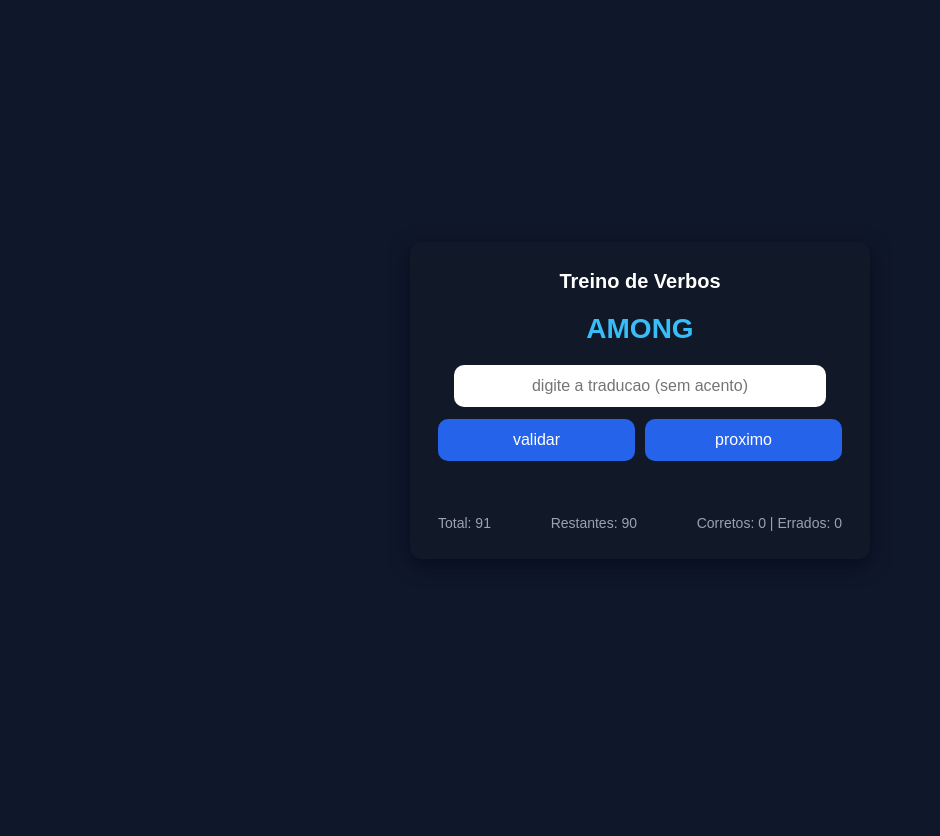
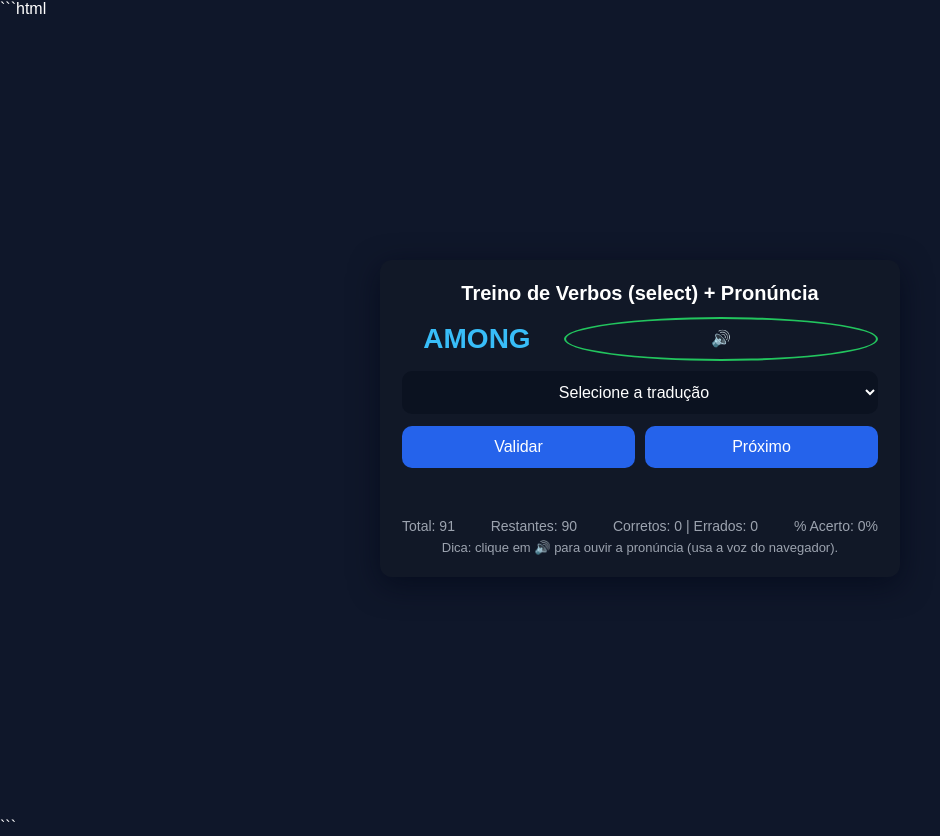
Before and after one commit to douglasbarbosasp/treinamentolist, a plain HTML site: page index.html in a window 1280 px wide. Shown: the whole page, without its empty margins (0-940 px from the left). Before the commit the page ends 800 px from the top, so only its background shows below. Drawn offline with Linux system fonts and the light colour scheme.

Commit message:
Update index.html

````diff
--- a/index.html
+++ b/index.html
@@ -1,107 +1,82 @@
+```html
 <!DOCTYPE html>
 <html lang="pt-BR">
 <head>
-<meta charset="UTF-8" />
-<meta name="viewport" content="width=device-width, initial-scale=1.0"/>
-<title>Treino da List</title>
+<meta charset="utf-8" />
+<meta name="viewport" content="width=device-width,initial-scale=1" />
+<title>Treino de Verbos - Combo + Áudio</title>
 <style>
-  /* layout responsivo e cores sem acento */
   :root{
-    --bg:#0f172a; --card:#111827; --accent:#38bdf8; --btn:#2563eb; --btn-hover:#1e40af;
+    --bg:#0f172a; --card:#111827; --accent:#38bdf8;
+    --btn:#2563eb; --btn-hover:#1e40af; --ok:#22c55e; --err:#ef4444;
   }
-  html,body{height:100%;margin:0;padding:0;overflow-x:hidden;}
-  body{
-    font-family:Arial,Helvetica,sans-serif;
-    background:var(--bg);
-    color:#fff;
-    display:flex;
-    align-items:center;
-    justify-content:center;
-    padding:20px;
-    box-sizing:border-box;
-  }
-  .container{
-    width:100%;
-    max-width:460px;
-    background:var(--card);
-    border-radius:12px;
-    padding:28px;
-    box-sizing:border-box;
-    box-shadow:0 6px 20px rgba(2,6,23,0.6);
-    text-align:center;
-  }
-  h1{font-size:20px;margin:0 0 8px}
-  #verbDisplay{
-    font-size:28px;
-    font-weight:700;
-    color:var(--accent);
-    margin:18px 0;
-    min-height:36px;
-    display:flex;
-    align-items:center;
-    justify-content:center;
-  }
-  input[type="text"]{
-    width:92%;
-    max-width:420px;
-    padding:12px 14px;
-    border-radius:10px;
-    border:none;
-    font-size:16px;
-    text-align:center;
-    outline:none;
-    box-sizing:border-box;
-    margin:0 auto;
-  }
+  html,body{height:100%;margin:0;padding:0;font-family:Arial,Helvetica,sans-serif;background:var(--bg);color:#fff}
+  .wrap{min-height:100vh;display:flex;align-items:center;justify-content:center;padding:20px;box-sizing:border-box}
+  .container{width:100%;max-width:520px;background:var(--card);border-radius:12px;padding:22px;box-sizing:border-box;box-shadow:0 8px 30px rgba(2,6,23,0.6);text-align:center}
+  h1{margin:0 0 12px;font-size:20px}
+  #verbArea{display:flex;align-items:center;justify-content:center;gap:12px;margin-bottom:10px}
+  #verbDisplay{font-weight:700;font-size:28px;color:var(--accent);min-width:150px}
+  .playBtn{background:transparent;border:2px solid var(--ok);color:var(--ok);width:44px;height:44px;border-radius:50%;cursor:pointer;font-size:16px;display:inline-flex;align-items:center;justify-content:center}
+  .playBtn:active{transform:scale(.98)}
+  select{width:100%;padding:12px;border-radius:10px;border:none;font-size:16px;background:#0b1220;color:#fff;text-align:center}
   .controls{display:flex;gap:10px;margin-top:12px;flex-wrap:wrap}
-  button{
-    flex:1;
-    min-width:120px;
-    padding:12px 14px;
-    border-radius:10px;
-    border:none;
-    background:var(--btn);
-    color:#fff;
-    font-size:16px;
-    cursor:pointer;
-  }
+  button{flex:1;min-width:120px;padding:12px;border-radius:10px;border:none;background:var(--btn);color:#fff;font-size:16px;cursor:pointer}
   button:hover{background:var(--btn-hover)}
-  #feedback{margin-top:14px;font-weight:700;min-height:26px}
-  #counters{margin-top:14px;color:#9ca3af;font-size:14px;display:flex;justify-content:space-between;gap:10px;flex-wrap:wrap}
-  .green{color:#22c55e}
-  .red{color:#ef4444}
-
-  @media(max-width:480px){
+  #feedback{margin-top:12px;font-weight:700;min-height:24px}
+  #counters{margin-top:14px;color:#9ca3af;font-size:14px;display:flex;justify-content:space-between;gap:8px;flex-wrap:wrap}
+  .green{color:var(--ok)}
+  .red{color:var(--err)}
+  .small{font-size:13px;color:#9ca3af;margin-top:6px}
+  @media(max-width:520px){
     #verbDisplay{font-size:22px}
-    button{font-size:15px;padding:10px}
-    input[type="text"]{font-size:15px;padding:10px}
+    .playBtn{width:40px;height:40px}
   }
 </style>
 </head>
 <body>
-  <div class="container" role="main">
-    <h1>Treino de Verbos</h1>
+<div class="wrap">
+  <main class="container" role="main" aria-labelledby="title">
+    <h1 id="title">Treino de Verbos (select) + Pronúncia</h1>
 
-    <div id="verbDisplay">carregando...</div>
+    <div id="verbArea" aria-live="polite">
+      <div id="verbDisplay" aria-atomic="true">carregando...</div>
+      <button id="playAudio" class="playBtn" title="Ouvir pronúncia" aria-label="Ouvir pronúncia">🔊</button>
+    </div>
 
-    <input id="answerInput" type="text" placeholder="digite a traducao (sem acento)" autocomplete="off" />
+    <label for="answerSelect" class="sr-only" style="display:none">Escolha a tradução</label>
+    <select id="answerSelect" aria-label="Opções de tradução">
+      <option value="">Selecione a tradução</option>
+    </select>
 
     <div class="controls">
-      <button id="validateBtn">validar</button>
-      <button id="nextBtn">proximo</button>
+      <button id="validateBtn">Validar</button>
+      <button id="nextBtn">Próximo</button>
     </div>
 
-    <div id="feedback" aria-live="polite"></div>
+    <div id="feedback" role="status" aria-live="polite"></div>
 
     <div id="counters">
       <div>Total: <span id="totalCount">0</span></div>
       <div>Restantes: <span id="remainingCount">0</span></div>
       <div>Corretos: <span id="scoreCorrect">0</span> | Errados: <span id="scoreWrong">0</span></div>
+      <div>% Acerto: <span id="percent">0%</span></div>
     </div>
-  </div>
+
+    <div class="small">Dica: clique em 🔊 para ouvir a pronúncia (usa a voz do navegador).</div>
+  </main>
+</div>
 
 <script>
-// ========== LISTA DE VERBOS (sem acento) ==========
+/*
+  Código completo:
+  - Banco com (base) de palavras (coloquei a lista do seu exemplo original)
+  - Select com 5 opções (1 correta + 4 erradas únicas)
+  - Botão de áudio usando speechSynthesis
+  - Cálculo de porcentagem baseado em respostas válidas
+  - Reembaralha e não repete até esgotar; quando esgotar, reinicia
+*/
+
+// === LISTA COMPLETA (copiar / ajustar conforme necessidade) ===
 const verbos = [
   { eng: "ABLE", pt: "CAPAZ" },
   { eng: "ABOUT", pt: "SOBRE" },
@@ -154,7 +129,7 @@ const verbos = [
   { eng: "ANYTHING", pt: "QUALQUER COISA" },
   { eng: "ANYWHERE", pt: "EM QUALQUER LUGAR" },
   { eng: "ANYONE", pt: "ALGUÉM" },
-  { eng: "APART", pt: "À PARTE" },
+  { eng: "APART", pt: "A PAR" },
   { eng: "APPEAR", pt: "APARECER" },
   { eng: "APPLY", pt: "APLICAR" },
   { eng: "FOR", pt: "DURANTE" },
@@ -188,7 +163,7 @@ const verbos = [
   { eng: "ON BEHALF OF", pt: "EM NOME DE" },
   { eng: "BEHAVIOR", pt: "COMPORTAMENTO" },
   { eng: "BEHIND", pt: "ATRÁS" },
-  { eng: "BELLIEVE", pt: "BARRIEVE" },
+  { eng: "BELIEVE", pt: "ACREDITAR" },  /* corrigi BELLIEVE para BELIEVE */
   { eng: "BELONG", pt: "PERTENCER" },
   { eng: "BELOW", pt: "ABAIXO" },
   { eng: "BESIDE", pt: "AO LADO DE" },
@@ -196,15 +171,16 @@ const verbos = [
   { eng: "BEST", pt: "MELHOR" }
 ];
 
-// ========== ESTADO ==========
+// === ESTADO GERAL ===
 let remaining = [...verbos];
 let current = null;
 let correctCount = 0;
 let wrongCount = 0;
 
-// ========== ELEMENTOS ==========
+// === ELEMENTOS DOM ===
 const verbDisplay = document.getElementById('verbDisplay');
-const answerInput = document.getElementById('answerInput');
+const playBtn = document.getElementById('playAudio');
+const answerSelect = document.getElementById('answerSelect');
 const validateBtn = document.getElementById('validateBtn');
 const nextBtn = document.getElementById('nextBtn');
 const feedbackEl = document.getElementById('feedback');
@@ -212,9 +188,11 @@ const totalCountEl = document.getElementById('totalCount');
 const remainingCountEl = document.getElementById('remainingCount');
 const scoreCorrectEl = document.getElementById('scoreCorrect');
 const scoreWrongEl = document.getElementById('scoreWrong');
+const percentEl = document.getElementById('percent');
 
-// remove acentos e compara texto
+// === FUNÇÕES AUXILIARES ===
 function cleanText(t){
+  // remove acento, transforma em minusculas e trim
   return String(t||'').toLowerCase().normalize('NFD').replace(/[\u0300-\u036f]/g,'').trim();
 }
 
@@ -223,73 +201,125 @@ function updateCounters(){
   remainingCountEl.textContent = remaining.length;
   scoreCorrectEl.textContent = correctCount;
   scoreWrongEl.textContent = wrongCount;
+  const total = correctCount + wrongCount;
+  percentEl.textContent = total === 0 ? '0%' : Math.round((correctCount/total)*100) + '%';
 }
 
-// sorteia sem repetir
+function shuffleArray(arr){
+  // Fisher-Yates
+  const a = arr.slice();
+  for(let i=a.length-1;i>0;i--){
+    const j = Math.floor(Math.random()*(i+1));
+    [a[i],a[j]] = [a[j],a[i]];
+  }
+  return a;
+}
+
+// === MONTAR OPÇÕES (1 correta + 4 erradas aleatórias, sem repetir) ===
+function montarOpcoes(){
+  const opcoes = [current.pt];
+  const pool = verbos.map(v => v.pt).filter(p => p !== current.pt);
+  // embaralha pool
+  const embaralhado = shuffleArray(pool);
+  // pegar primeiras 4
+  for(let i=0;i<4 && i<embaralhado.length;i++){
+    if(!opcoes.includes(embaralhado[i])) opcoes.push(embaralhado[i]);
+  }
+  const final = shuffleArray(opcoes);
+  // popular select
+  answerSelect.innerHTML = '<option value=\"\">Selecione a tradução</option>';
+  final.forEach(opt => {
+    const el = document.createElement('option');
+    el.value = opt;
+    el.textContent = opt;
+    answerSelect.appendChild(el);
+  });
+}
+
+// === ESCOLHER PRÓXIMO ===
 function pickRandom(){
-  if (remaining.length === 0){
+  if(remaining.length === 0){
+    // reinicia com aviso rápido
     remaining = [...verbos];
-    feedbackEl.textContent = 'Reiniciando a Lista - todos foram usados';
+    feedbackEl.textContent = 'Lista reiniciada — todos os verbos foram usados.';
     feedbackEl.className = '';
-    setTimeout(()=>{ feedbackEl.textContent = ''; pickRandom(); updateCounters(); }, 900);
+    setTimeout(()=>feedbackEl.textContent = '', 1500);
+  }
+  const idx = Math.floor(Math.random()*remaining.length);
+  current = remaining.splice(idx,1)[0];
+  verbDisplay.textContent = current.eng;
+  feedbackEl.textContent = '';
+  feedbackEl.className = '';
+  montarOpcoes();
+  updateCounters();
+  // reset select to placeholder
+  answerSelect.value = '';
+}
+
+// === VALIDAR RESPOSTA ===
+function validateAnswer(){
+  if(!current){
+    feedbackEl.textContent = 'Aguarde, carregando verbo...';
     return;
   }
-
-  const i = Math.floor(Math.random() * remaining.length);
-  current = remaining.splice(i,1)[0];
-  verbDisplay.textContent = current.eng;
-  answerInput.value = '';
-  answerInput.focus();
-  updateCounters();
-  feedbackEl.textContent = '';
-  feedbackEl.className = '';
-}
-
-// valida resposta
-function validateAnswer(){
-  if (!current){
-    feedbackEl.textContent = 'esperando verbo...';
+  const selected = answerSelect.value;
+  if(!selected){
+    feedbackEl.textContent = 'Escolha uma opção antes de validar.';
     return;
   }
-
-  const user = cleanText(answerInput.value);
-  const correct = cleanText(current.pt);
-
-  if (!user){
-    feedbackEl.textContent = 'digite sua resposta';
-    feedbackEl.className = '';
-    return;
-  }
-
-  if (user === correct){
+  // comparar limpo (ignora acentos e caixa)
+  if(cleanText(selected) === cleanText(current.pt)){
     correctCount++;
-    feedbackEl.textContent = 'correto!';
+    feedbackEl.textContent = 'Correto!';
     feedbackEl.className = 'green';
   } else {
     wrongCount++;
-    feedbackEl.textContent = 'errado! correto: ' + current.pt;
+    feedbackEl.textContent = 'Errado — correto: ' + current.pt;
     feedbackEl.className = 'red';
   }
-
   updateCounters();
-
-  // *** AQUI FOI ALTERADO: agora espera 3 segundos ***
-  setTimeout(()=>{ pickRandom(); }, 3000);
+  // após 1.5s avança automaticamente
+  setTimeout(pickRandom, 1500);
 }
 
-// eventos
+// === ÁUDIO (pronúncia) ===
+function speak(text){
+  // Usa API Web Speech (speechSynthesis). O navegador escolhe voz disponível.
+  if(!('speechSynthesis' in window)){
+    alert('Este navegador não suporta síntese de voz.');
+    return;
+  }
+  // cancel previous to avoid sobreposição
+  window.speechSynthesis.cancel();
+
+  const u = new SpeechSynthesisUtterance(text);
+  // procurar voz em inglês preferencialmente (pt-BR não serve para pronúncia de palavra inglesa)
+  const voices = window.speechSynthesis.getVoices();
+  // tenta selecionar voz com en-US ou en-GB
+  let voice = voices.find(v => /en-?us/i.test(v.lang)) || voices.find(v => /en-?gb/i.test(v.lang)) || voices.find(v => /^en/i.test(v.lang));
+  if(voice) u.voice = voice;
+  u.lang = voice ? voice.lang : 'en-US';
+  u.rate = 0.95; // velocidade levemente reduzida para treino
+  window.speechSynthesis.speak(u);
+}
+
+// === EVENTOS ===
 validateBtn.addEventListener('click', validateAnswer);
 nextBtn.addEventListener('click', pickRandom);
-answerInput.addEventListener('keydown', function(e){
-  if (e.key === 'Enter') {
-    e.preventDefault();
-    validateAnswer();
-  }
-});
+answerSelect.addEventListener('keydown', (e) => { if(e.key === 'Enter') validateAnswer(); });
+playBtn.addEventListener('click', () => { if(current) speak(current.eng); });
 
 // iniciar
 updateCounters();
 pickRandom();
+
+// Carregar vozes (alguns navegadores preenchem as vozes de forma assíncrona)
+if ('speechSynthesis' in window) {
+  window.speechSynthesis.onvoiceschanged = function(){
+    // não precisa fazer nada aqui, apenas assegura que voices estejam disponíveis
+  };
+}
 </script>
 </body>
 </html>
+```
````
